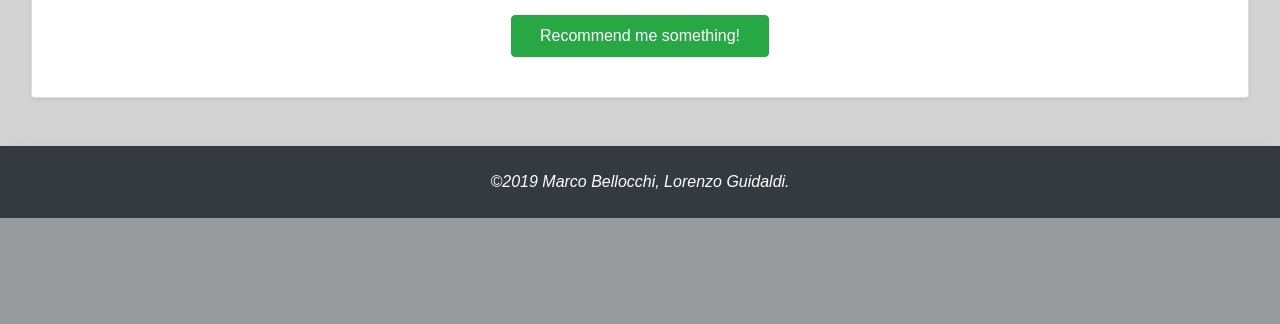
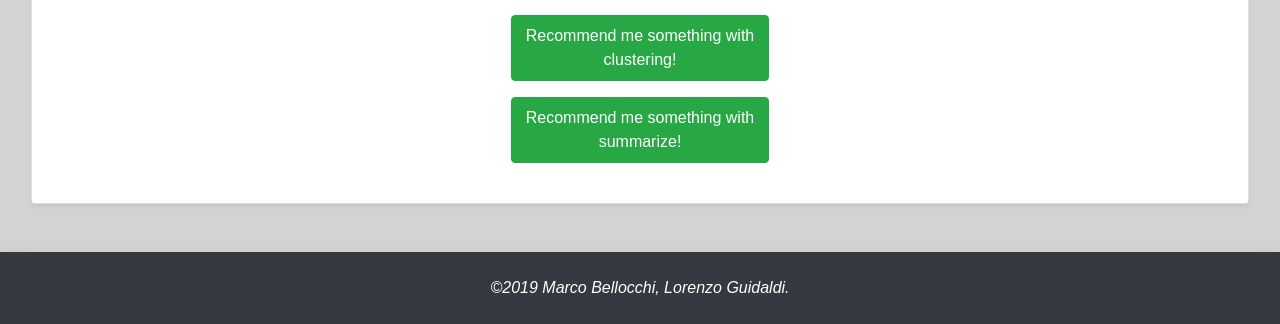
Before and after one commit to Nolf94/Progetto-ML-SII, a Django app: page /recommendation/start in a window 1280 px wide. Shown: the part 640-964 px from the top of the page. Before the commit the page ends 858 px from the top, so only its background shows below. Run offline with Django 3.2, Linux system fonts and the light colour scheme; the visitor is signed in with stand-in values (Sample User, id 1); some libraries are stand-ins or nearby versions.

Commit message:
Add ranking with sum of vectors.

```diff
--- a/Clustering/Clustering.py
+++ b/Clustering/Clustering.py
@@ -40,3 +40,7 @@ def clusterize(vectors, eps=0.49):
 
     #plot_clustering(X, labels, n_clusters_)
     return weighted_clusters
+
+def summarize(vectors):
+    X = np.array(vectors)
+    return sum(vectors, X)
--- a/lodreranker/views.py
+++ b/lodreranker/views.py
@@ -224,7 +224,7 @@ def recommendation_start(request):
     return render(request, template_name, context)
 
 @login_required
-def recommendation_result(request):
+def recommendation_clustering_result(request):
     template_name = 'recommendation.html'
     context = {'GOOGLE_MAPS_KEY': settings.GOOGLE_MAPS_KEY }
 
@@ -240,13 +240,39 @@ def recommendation_result(request):
             if vec not in movie_vectors:
                 movie_vectors.append(vec)
 
-        movie_clusters = UserModelBuilder().build_model(movie_vectors, eps=0.50)
+        movie_clusters = UserModelBuilder().build_clustering_model(movie_vectors, eps=0.50)
         print(f'Vectors: {len(movie_vectors)}, Clusters: {len(movie_clusters)}')
         for item in movie_clusters:
             print(item['weight'])
 
         geo_items = UserModelBuilder().get_items_from_coordinates(lat, lng, rad, 'movies')
-        ranked_items = Recommender().rank_items(movie_clusters, geo_items)
+        ranked_items = Recommender().rank_clustering_items(movie_clusters, geo_items)
         context['ranked_items'] = list(map(lambda x: x['name'], ranked_items))
 
     return render(request, template_name, context)
+
+@login_required
+def recommendation_summarize_result(request):
+    template_name = 'recommendation.html'
+    context = {'GOOGLE_MAPS_KEY': settings.GOOGLE_MAPS_KEY }
+
+    if request.method == 'POST':
+        lat = request.POST.get('latitude')
+        lng  = request.POST.get('longitude')
+        rad  = request.POST.get('radius')
+        print(f'[{lat}, {lng}, {rad}]')
+
+        user = request.user
+        movie_vectors = json.loads(user.form_movies)
+        for vec in json.loads(user.social_movies):
+            if vec not in movie_vectors:
+                movie_vectors.append(vec)
+
+        movie_sum = UserModelBuilder().build_summarize_model(movie_vectors)
+        print(movie_sum)
+
+        geo_items = UserModelBuilder().get_items_from_coordinates(lat, lng, rad, 'movies')
+        ranked_items = Recommender().rank_summarize_items(movie_sum, geo_items)
+        context['ranked_items'] = list(map(lambda x: x['name'], ranked_items))
+
+    return render(request, template_name, context)
--- a/templates/recommendation.html
+++ b/templates/recommendation.html
@@ -18,12 +18,22 @@
 </div>
 <div class="row mb-3 mx-2">
     <div class="col-sm-3 mx-auto text-center">
-        <form method="post" action="{% url 'recommendation_result' %}" novalidate>
+        <form method="post" action="{% url 'recommendation_clustering_result' %}" novalidate>
         {% csrf_token %}
         <input type="hidden" id="lat" name="latitude"/>
         <input type="hidden" id="lng" name="longitude"/>
         <input type="hidden" id="rad" name="radius"/>
-        <button type="submit" class="btn btn-block btn-success py-2">Recommend me something!</button>
+        <button type="submit" class="btn btn-block btn-success py-2">Recommend me something with clustering!</button>
+    </div>
+</div>
+<div class="row mb-3 mx-2">
+    <div class="col-sm-3 mx-auto text-center">
+        <form method="post" action="{% url 'recommendation_summarize_result' %}" novalidate>
+        {% csrf_token %}
+        <input type="hidden" id="lat" name="latitude"/>
+        <input type="hidden" id="lng" name="longitude"/>
+        <input type="hidden" id="rad" name="radius"/>
+        <button type="submit" class="btn btn-block btn-success py-2">Recommend me something with summarize!</button>
     </div>
 </div>
 
--- a/urls.py
+++ b/urls.py
@@ -25,5 +25,6 @@ urlpatterns = [
     path('ajax/social_connect/get_movie_likes', views.signup_s1_ajax, name='signup_s1_ajax'),
 
     path('recommendation/start', views.recommendation_start, name='recommendation_start'),
-    path('recommendation/result', views.recommendation_result, name='recommendation_result'),
+    path('recommendation/result1', views.recommendation_clustering_result, name='recommendation_clustering_result'),
+    path('recommendation/result2', views.recommendation_summarize_result, name='recommendation_summarize_result'),
 ]
```
Also changed, not shown: lodreranker/recommender.py (+8 -1 lines), lodreranker/usermodelbuilder.py (+5 -2 lines).
